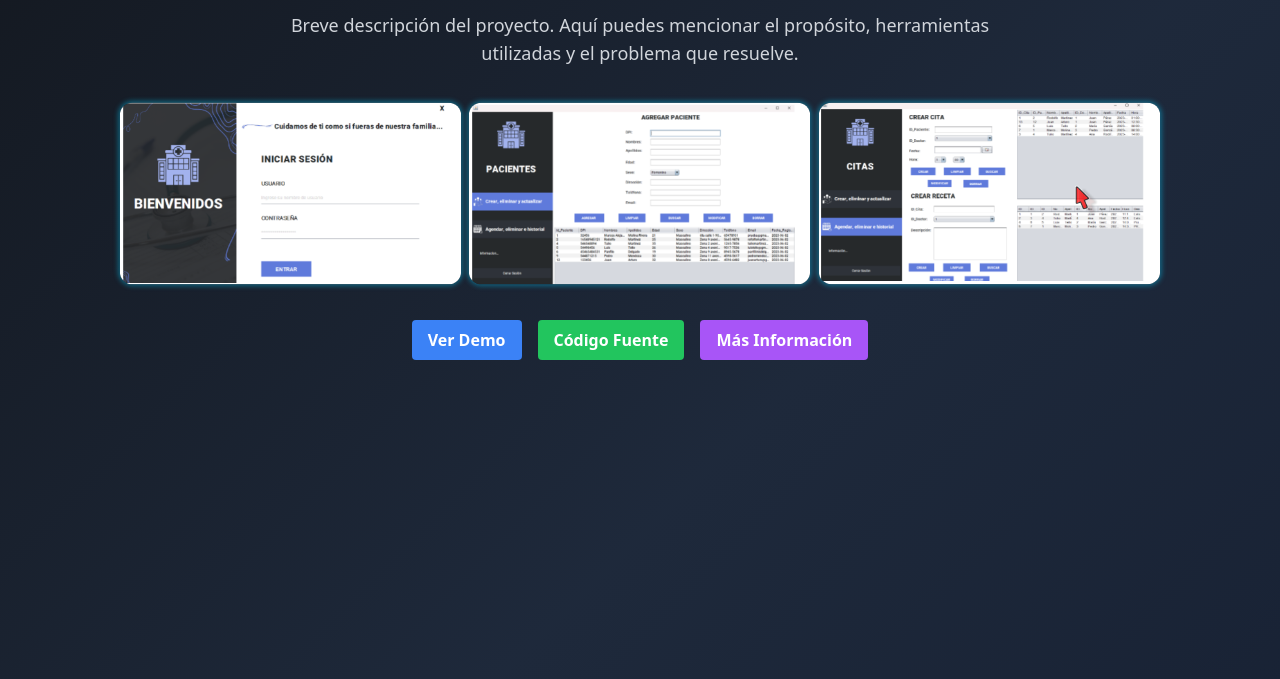
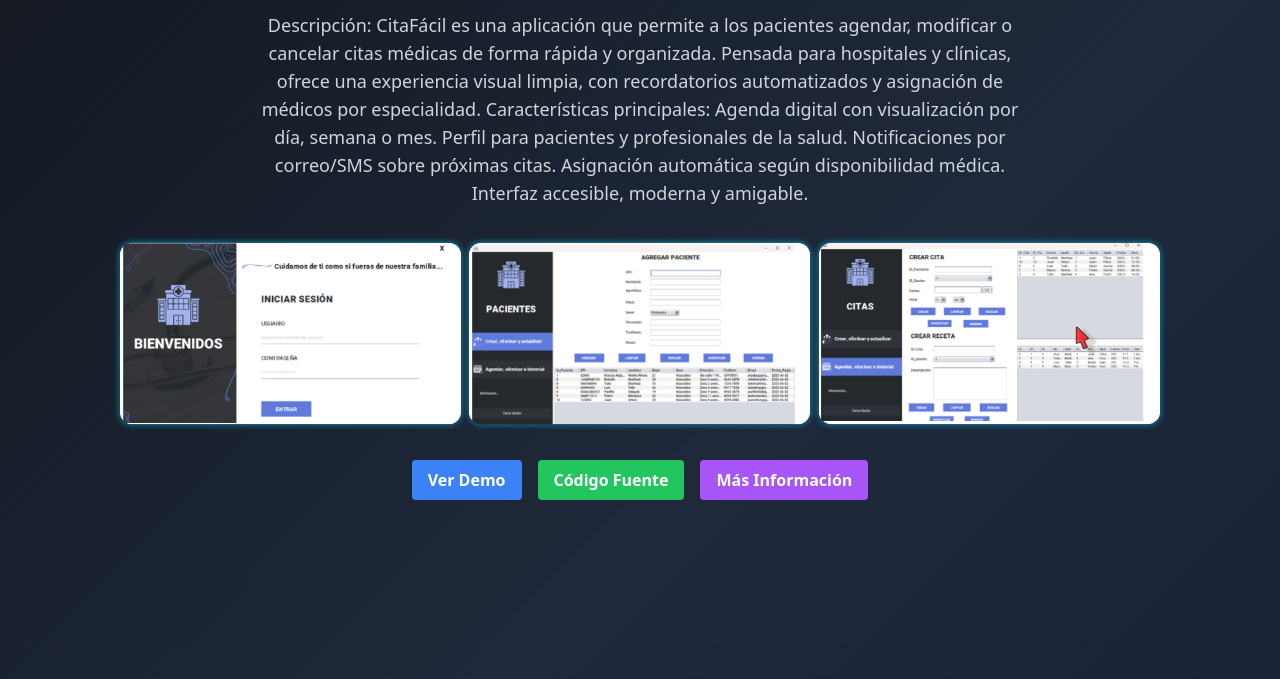
Before and after one commit to MarioCardenas21/Portafolio-Personal, a plain HTML site: page sistemaFarma.html in a window 1280 px wide. Shown: the part 121-800 px from the top of the page. Drawn offline with nearby package versions, Linux system fonts and the light colour scheme.

Commit message:
Update sistemaFarma.html

```diff
--- a/sistemaFarma.html
+++ b/sistemaFarma.html
@@ -34,8 +34,22 @@
   <main class="min-h-screen px-6 py-12 flex flex-col items-center text-center">
     <h1 class="text-4xl md:text-6xl font-bold mb-6" data-aos="fade-up">Sistema de control de Hospital</h1>
     <p class="max-w-3xl text-lg text-gray-300 mb-10" data-aos="fade-up" data-aos-delay="100">
-      Breve descripción del proyecto. Aquí puedes mencionar el propósito, herramientas utilizadas
-      y el problema que resuelve.
+     Descripción:
+CitaFácil es una aplicación que permite a los pacientes agendar, modificar o cancelar citas médicas de forma rápida y organizada. Pensada para hospitales y clínicas, ofrece una experiencia visual limpia, con recordatorios automatizados y asignación de médicos por especialidad.
+
+Características principales:
+
+    Agenda digital con visualización por día, semana o mes.
+
+    Perfil para pacientes y profesionales de la salud.
+
+    Notificaciones por correo/SMS sobre próximas citas.
+
+    Asignación automática según disponibilidad médica.
+
+    Interfaz accesible, moderna y amigable.
+
+
     </p>
 
     <div class="grid grid-cols-1 md:grid-cols-3 gap-6 max-w-5xl mb-10" data-aos="fade-up" data-aos-delay="200">
```
